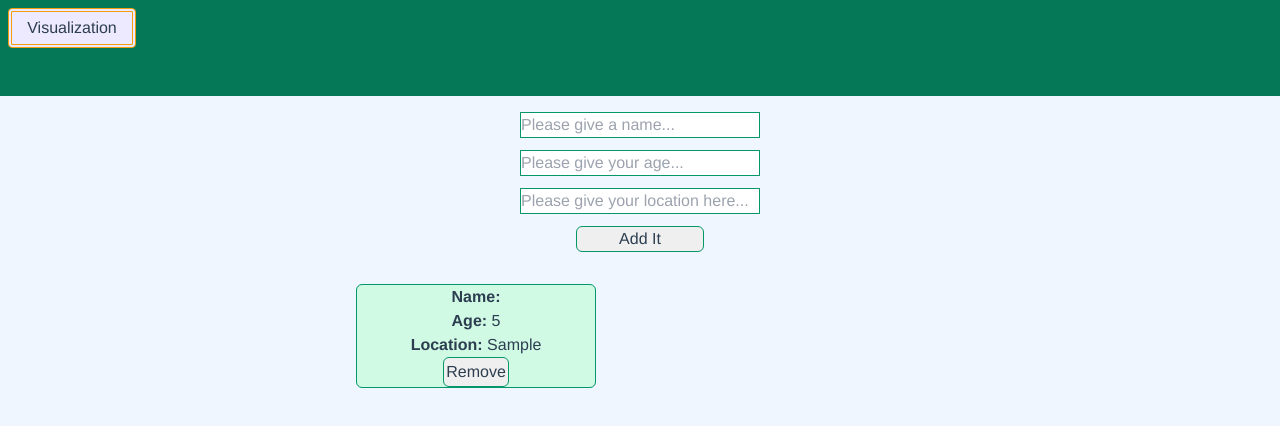
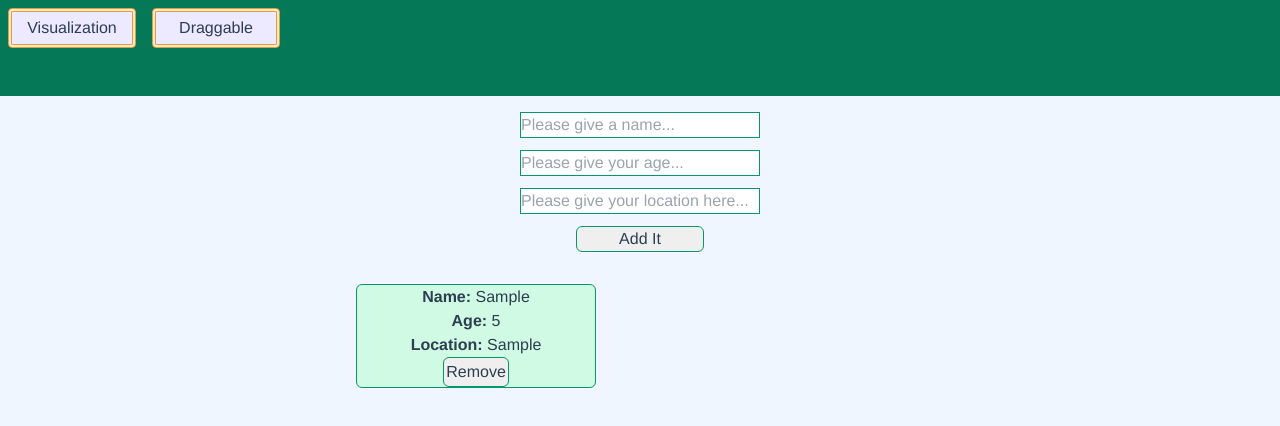
Before and after one commit to Mohammad-Khavari/vuejs-app, a Vue app: page / in a window 1280 px wide. Both pictures are taken after typing "Sample", "5", "Sample" into the empty fields and a click on the button "Add It". Shown: the top 426 px of the page. Built offline with nearby package versions, Linux system fonts and the light colour scheme.

Commit message:
added new component draggable

```diff
--- a/package.json
+++ b/package.json
@@ -8,6 +8,7 @@
   },
   "dependencies": {
     "d3": "^7.1.1",
+    "sortablejs": "^1.14.0",
     "vue": "^3.2.16",
     "vue-router": "^4.0.12",
     "vuedraggable": "^4.1.0"
@@ -16,7 +17,7 @@
     "@vitejs/plugin-vue": "^1.9.3",
     "autoprefixer": "^10.3.7",
     "postcss": "^8.3.9",
-    "tailwindcss": "^2.2.17",
+    "tailwindcss": "^2.2.19",
     "vite": "^2.6.4"
   }
 }
--- a/src/components/BoxElements.vue
+++ b/src/components/BoxElements.vue
@@ -1,18 +1,19 @@
 
 <template >
-    <div class="myBox flex flex-col mx-auto w-60 border border-green-600 rounded-md items-center">
+
+    <div v-if="propsItem" class="myBox flex flex-col mx-auto w-60 border border-green-600 rounded-md items-center">
         <div class="flag flag-us"></div>
         <h2>
             <strong>Name:</strong>
-            {{ item.name }}
+            {{ propsItem.username }}
         </h2>
         <p>
             <strong>Age:</strong>
-            {{ item.age }}
+            {{ propsItem.age }}
         </p>
         <p>
             <strong>Location:</strong>
-            {{ item.location }}
+            {{ propsItem.location }}
         </p>
         <input
             class="transform hover:scale-110 motion-reduce:transform-none w-min md:p-0.5 rounded-md"
@@ -24,15 +25,24 @@
 </template>
 
 <script>
+import draggable from "vuedraggable"
 export default {
-
+    name: 'BoxElements',
+    components:{
+        draggable,
+    },
+    data(){
+        return{
+            drag: false
+        }
+    },
     props: {
-        item: Object
+        propsItem: Object
     },
     methods: {
         removeThisElement() {
-            console.log("I yell please remove " + JSON.stringify(this.item));
-            this.$emit('removeIcamElement', this.item)
+            console.log("I yell please remove " + JSON.stringify(this.propsItem));
+            this.$emit('removeIcamElement', this.propsItem)
         }
     }
 };
--- /dev/null
+++ b/src/components/Draggable.vue
@@ -0,0 +1,55 @@
+
+<template >
+    <div class="mx-auto w-1/2">
+        <div class="grid grid-cols-1 lg:grid-cols-2 gap-4">
+            <BoxElements
+                v-for="element in icamElements"
+                :key="element.usename"
+                :propsItem="element"
+                @removeIcamElement="removeInOurList"
+            />
+        </div>
+    </div>
+</template>
+
+<script>
+import BoxElements from './BoxElements.vue'
+export default {
+    name: 'Draggable',
+    components: {
+        BoxElements,
+    },
+    data() {
+        return {
+            icamElements: []
+        }
+    },
+    mounted() {
+        if (localStorage.getItem("info")) {
+            try {
+                this.icamElements = JSON.parse(localStorage.getItem("info"));
+            } catch (e) {
+                localStorage.removeItem("info")
+            }
+        }
+    },
+    methods: {
+        removeData(index) {
+            this.icamElements.splice(index, 1);
+            this.saveIt
+        },
+        removeInOurList(item) {
+            console.log("I should remove from my list " + JSON.stringify(item))
+            var index = this.icamElements.indexOf(item)
+            if (index > -1) {
+                this.icamElements.splice(index, 1);
+                this.saveIt()
+            }
+        },
+        saveIt() {
+            localStorage.setItem("info", JSON.stringify(this.icamElements))
+        },
+
+    }
+}
+</script>
--- a/src/components/ItemLists.vue
+++ b/src/components/ItemLists.vue
@@ -15,7 +15,7 @@
             <BoxElements
                 v-for="element in icamElements"
                 :key="element.id"
-                :item="element"
+                :propsItem="element"
                 @removeIcamElement="removeInOurList"
             />
         </div>
@@ -27,7 +27,8 @@ import BoxElements from './BoxElements.vue'
 
 export default {
     components: {
-        BoxElements
+        BoxElements,
+
     },
     data() {
         return {
--- a/src/components/Navbar.vue
+++ b/src/components/Navbar.vue
@@ -1,17 +1,23 @@
 <template>
     <div class="h-24 bg-green-700 mb-4 flex flex-row">
         <button
-            id="btn"
+            id="btn0"
             class="transition ease-out duration-700 border-double border-4 border-yellow-500 p-1 m-2 bg-purple-100 rounded h-10 w-32"
             @click="navigate"
             v-if="isHome"
         >Visualization</button>
         <button
-            id="btn"
+            id="btn1"
             class="transition ease-out duration-700 border-double border-4 border-yellow-500 p-1 m-2 bg-purple-100 rounded h-10 w-32"
             @click="navigate"
             v-if="!isHome"
         >Home</button>
+         <button
+            id="btn2"
+            class="transition ease-out duration-700 border-double border-4 border-yellow-500 p-1 m-2 bg-purple-100 rounded h-10 w-32"
+            @click="navigateToDaggable"
+            v-if="isDraggable"
+        >Draggable</button>
     </div>
 </template>
 
@@ -35,23 +41,38 @@ export default {
                 return false
             }
         },
+        isDraggable(){
+            if(this.$route.name === "Drag"){
+               return false
+            }else{
+                return true
+            }
+        }
 
     },
     methods: {
 
         navigate() {
 
-            if (this.txt === "Visualization") {
+            if (this.isHome) {
                 this.$router.push('visualization')
-                this.txt = "Home"
 
             }
-            else if (this.txt === "Home") {
+            else if (!this.isHome)
+            {
                 this.$router.push('/')
-                this.txt = "Visualization"
+
             }
 
+
         },
+        navigateToDaggable(){
+
+             if (this.isDraggable)
+             {
+                this.$router.push('/draggable')
+            }
+        }
 
 
     }
--- a/src/components/Visualization.vue
+++ b/src/components/Visualization.vue
@@ -52,6 +52,10 @@ export default {
             .append("g")
             .call(drag)
 
+        const image = node.append("svg:image")
+            .attr('width', 20)
+            .attr('height', 44)
+            .attr('xlink:href', d => `/separate/${d.code}.png`)
 
         const texts = node
             .append("text")
@@ -59,10 +63,6 @@ export default {
                 return d.country
             })
 
-        const image = node.append("svg:image")
-            .attr('width', 20)
-            .attr('height', 44)
-            .attr('xlink:href', d => `/separate/${d.code}.png`)
 
         function ticked() {
 
--- a/src/router/index.js
+++ b/src/router/index.js
@@ -1,6 +1,7 @@
 import {createRouter, createWebHistory} from "vue-router"
 import ItemLists from "/src/components/ItemLists.vue"
 import Visualization from "/src/components/Visualization.vue"
+import Draggable from "/src/components/Draggable.vue"
 
 const routes =[
     {
@@ -12,6 +13,11 @@ const routes =[
         path: "/visualization",
         name: "Chart",
         component: Visualization
+    },
+    {
+        path: "/draggable",
+        name: "Drag",
+        component: Draggable
     }
 ]
 const router = createRouter({
```
Also changed, not shown: 1 other file (tests, documents, lock files or other folders).
